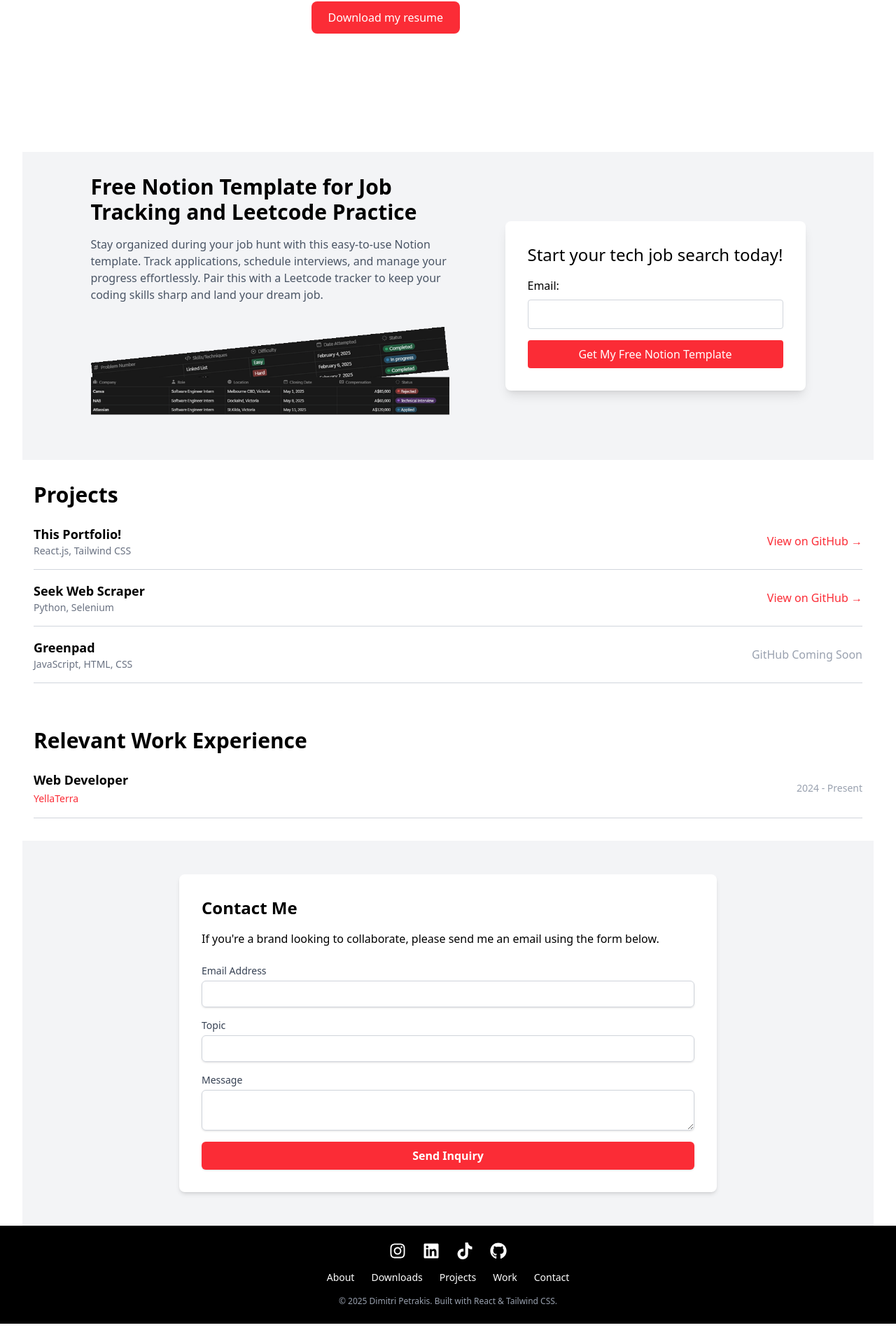
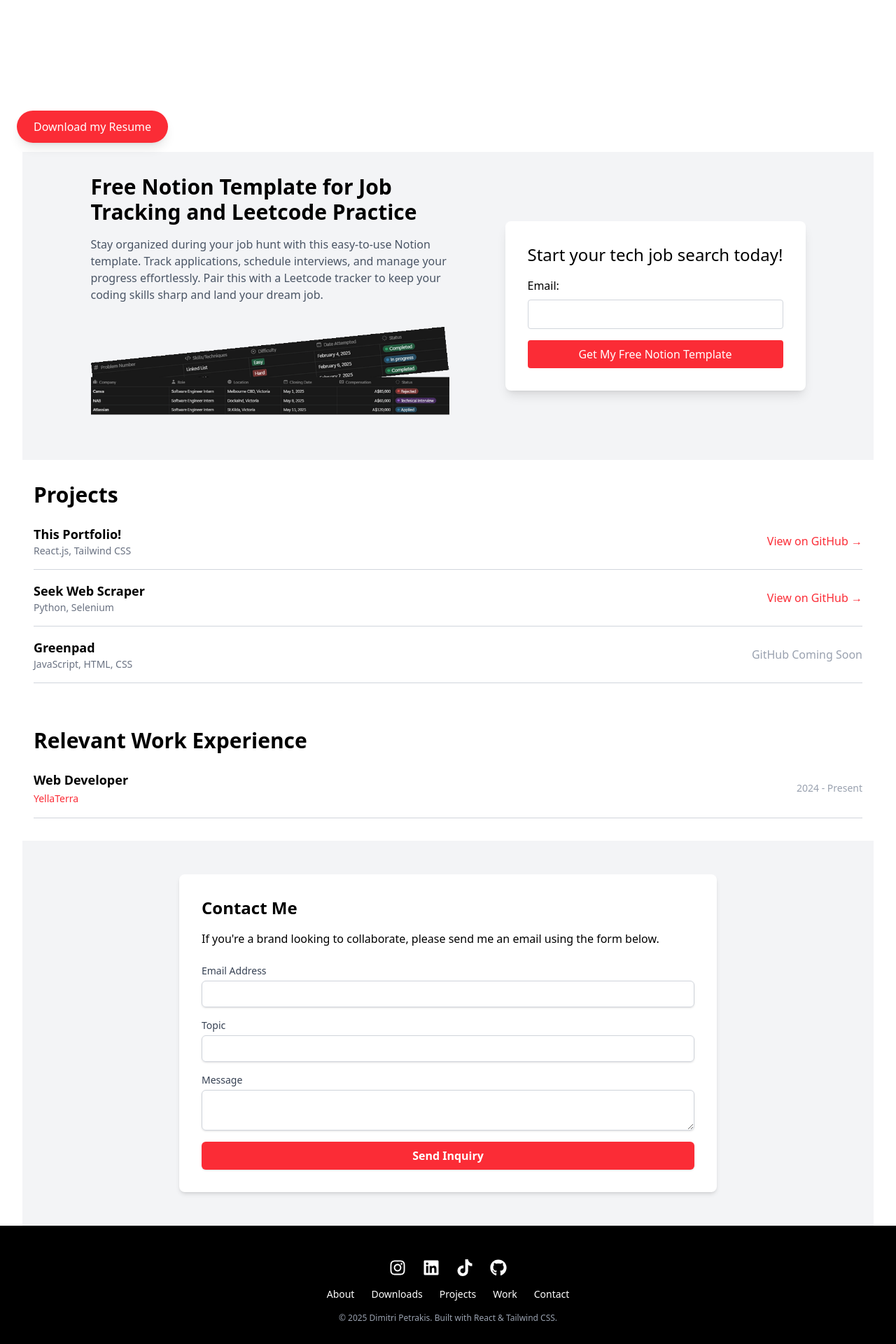
Before and after one commit to mitso2005/portfolio, a React (Vite) app: page / in a window 1280 px wide. Shown: the part 583-2503 px from the top of the page at 70% size. Before the commit the page ends 2474 px from the top, so only its background shows below. Built offline with nearby package versions, Linux system fonts and the light colour scheme; no server answers.

Commit message:
fixed footer button collisions

```diff
--- a/src/App.jsx
+++ b/src/App.jsx
@@ -9,6 +9,7 @@ import Project from "./components/Project";
 import DownloadDescription from "./components/DowloadDescription";
 import Work from "./components/Work";
 import Contact from "./components/Contact";
+import ResumeButton from "./components/ResumeButton";
 
 function App() {
   return (
@@ -16,6 +17,7 @@ function App() {
       <Suspense fallback={<LoadingSpinner />}>
         <div className="mx-auto">
           <Navbar />
+          <ResumeButton />
           <div className="container mx-auto px-4 lg:px-8">
             <section id="about">
               <About />
--- a/src/components/About.jsx
+++ b/src/components/About.jsx
@@ -88,17 +88,6 @@ function About() {
                             </div>
                         </div>
                     </div>
-
-                    {/* Resume Download Button */}
-                    <div className="mt-8">
-                        <a
-                            href="/DimitriResume.pdf"
-                            download
-                            className="bg-red-500 text-white px-6 py-3 rounded-lg hover:bg-red-600 transition duration-300"
-                        >
-                            Download my resume
-                        </a>
-                    </div>
                 </div>
             </div>
         </section>
--- a/src/components/Footer.jsx
+++ b/src/components/Footer.jsx
@@ -4,10 +4,11 @@ import { Link } from "react-scroll";  // Import Link from react-scroll
 
 function Footer() {
   return (
-    <footer className="bg-black text-white py-6">
-      <div className="container mx-auto px-4 text-center space-y-4">
+    <footer className="bg-black text-white py-12">
+      <div className="container mx-auto px-4 relative">
+        <div className="text-center space-y-8 sm:space-y-4">
           {/* Social Media Links */}
-        <div className="flex justify-center space-x-6">
+          <div className="flex justify-center space-x-6 sm:pt-0">
             <a href="https://www.instagram.com/dimitri_petrakis" target="_blank" rel="noopener noreferrer" className="hover:text-red-500 transition">
               <FaInstagram size={24} />
             </a>
@@ -42,9 +43,10 @@ function Footer() {
           </nav>
 
           {/* Copyright & Tech Stack */}
-        <p className="text-xs text-gray-400">
+          <p className="text-xs text-gray-400 pb-6 sm:pb-0">
             © {new Date().getFullYear()} Dimitri Petrakis. Built with React & Tailwind CSS.
           </p>
+        </div>
       </div>
     </footer>
   );
--- /dev/null
+++ b/src/components/ResumeButton.jsx
@@ -0,0 +1,17 @@
+import React from 'react';
+
+function ResumeButton() {
+  return (
+    <div className="fixed bottom-6 left-6 z-50">
+      <a
+        href="/DimitriResume.pdf"
+        download
+        className="bg-red-500 text-white text-sm sm:text-base px-4 sm:px-6 py-2 sm:py-3 rounded-full hover:bg-red-600 transition duration-300 shadow-lg hover:shadow-xl"
+      >
+        Download my Resume
+      </a>
+    </div>
+  );
+}
+
+export default ResumeButton;
--- a/src/main.jsx
+++ b/src/main.jsx
@@ -4,27 +4,12 @@ import emailjs from '@emailjs/browser';
 import './styles/index.css'
 import App from './App.jsx'
 import { emailConfig } from './config/email-config';
-import ErrorBoundary from './components/ErrorBoundary';
 
 // Initialize EmailJS
 emailjs.init(emailConfig.publicKey);
 
-const root = document.getElementById('root');
-if (!root) {
-    throw new Error('Root element not found');
-}
-
-const app = (
-    <StrictMode>
-        <ErrorBoundary>
-            <App />
-        </ErrorBoundary>
-    </StrictMode>
-);
-
-try {
-    createRoot(root).render(app);
-} catch (error) {
-    console.error('Failed to render app:', error);
-    document.body.innerHTML = '<div style="color: red;">Failed to load application</div>';
-}
+createRoot(document.getElementById('root')).render(
+  <StrictMode>
+    <App />
+  </StrictMode>,
+)
```
Also changed, not shown: src/config/email-config.js (line endings or trailing spaces). Lines whose indentation alone changed are shown as unchanged.
